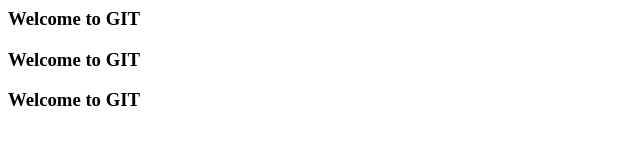
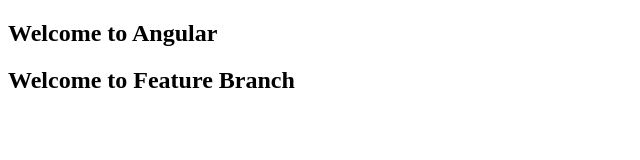
Before and after one commit to Juned-Shaikh-07/Admin, a plain HTML site: page demo.html in a window 1280 px wide. Shown: the whole page, without its empty margins (0-640 px from the left). Drawn offline with Linux system fonts and the light colour scheme.

Commit message:
Feature Branch

```diff
--- a/demo.html
+++ b/demo.html
@@ -1,3 +1,13 @@
-<h3>Welcome to GIT</h3>
-<h3>Welcome to GIT</h3>
-<h3>Welcome to GIT</h3>
+<!DOCTYPE html>
+<html lang="en">
+<head>
+    <meta charset="UTF-8">
+    <meta http-equiv="X-UA-Compatible" content="IE=edge">
+    <meta name="viewport" content="width=device-width, initial-scale=1.0">
+    <title>Document</title>
+</head>
+<body>
+    <h2>Welcome to Angular</h2>
+    <h2>Welcome to Feature Branch</h2>
+</body>
+</html>
```
